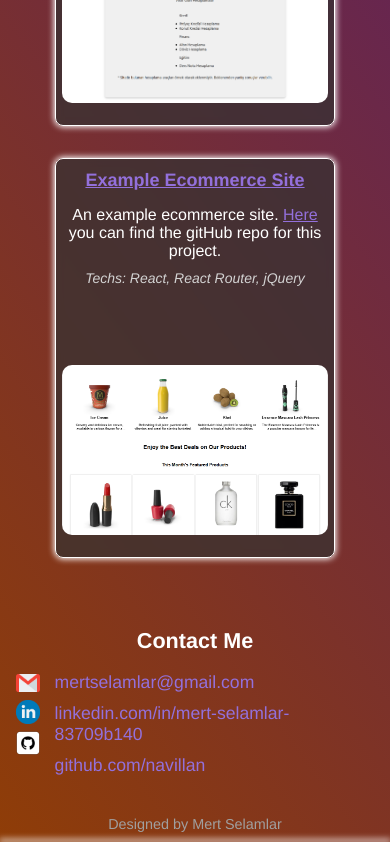
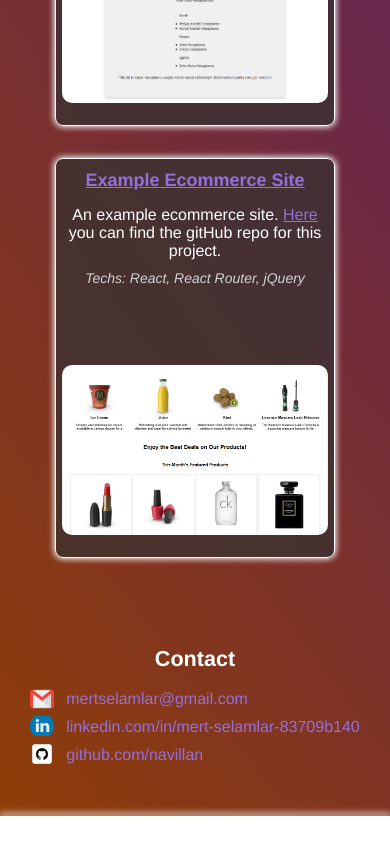
Before and after one commit to navillan/myPortfolio, a JavaScript app: page / in a window 390 px wide. Shown: the part 3340-4184 px from the top of the page. After the commit the page ends 4158 px from the top, so only its background shows below. Built offline with nearby package versions, Linux system fonts and the light colour scheme.

Commit message:
Project v0.9

```diff
--- a/src/components/App.js
+++ b/src/components/App.js
@@ -9,7 +9,6 @@ function App() {
       <AboutMe />
       <MyWorks />
       <Contact />
-      <div className="footer">Designed by Mert Selamlar</div>
       <div className="bottom-end"></div>
     </div>
   );
--- a/src/components/mainContact.js
+++ b/src/components/mainContact.js
@@ -5,7 +5,7 @@ import EmailIcon from '../images/gmailImage.png';
 function Contact() {
   return (
     <div className="main-contact">
-      <h2>Contact Me</h2>
+      <h2>Contact</h2>
       <div className="contact-list">
         <div className="contact-name">
           <div style={{backgroundImage: `url(${EmailIcon})`}} className="contact-email" alt="Email" title="Email"></div>
--- a/src/index.css
+++ b/src/index.css
@@ -199,8 +199,11 @@ body {
 }
 
 .main-contact {
-  display: block;
-  margin: 60px 0 40px 0;
+  display: flex;
+  flex-direction: column;
+  align-items: center;
+  justify-content: center;
+  margin: 60px auto 40px auto;
 }
 .contact-list {
   display: flex;
@@ -251,13 +254,6 @@ body {
 }
 .contact-route a:hover {
   text-decoration: underline;
-}
-
-.footer {
-  margin-top: 40px;
-  margin-bottom: 10px;
-  font-size: 0.9rem;
-  color: rgb(160, 159, 159);
 }
 
 @media (max-width: 1360px) {
@@ -388,4 +384,26 @@ body {
   .about-me-photo:hover {
     transform: scale(1.6) translate(20%);
   }
+  .contact-list {
+    font-size: 16px;
+  }
+  .contact-email, .contact-linkedin, .contact-github {
+    width: 20x;
+    height: 20px;
+    background-size: cover;
+    background-position: center;
+    background-repeat: no-repeat;
+  }
+  .contact-email {
+    margin-top: -1px;
+  }
+  .contact-linkedin {
+    margin-top: 3px;
+  }
+  .contact-github {
+    width: 44px;
+    height: 44px;
+    margin-top: -8px;
+    margin-left: -10px;
+  }
 }
```
